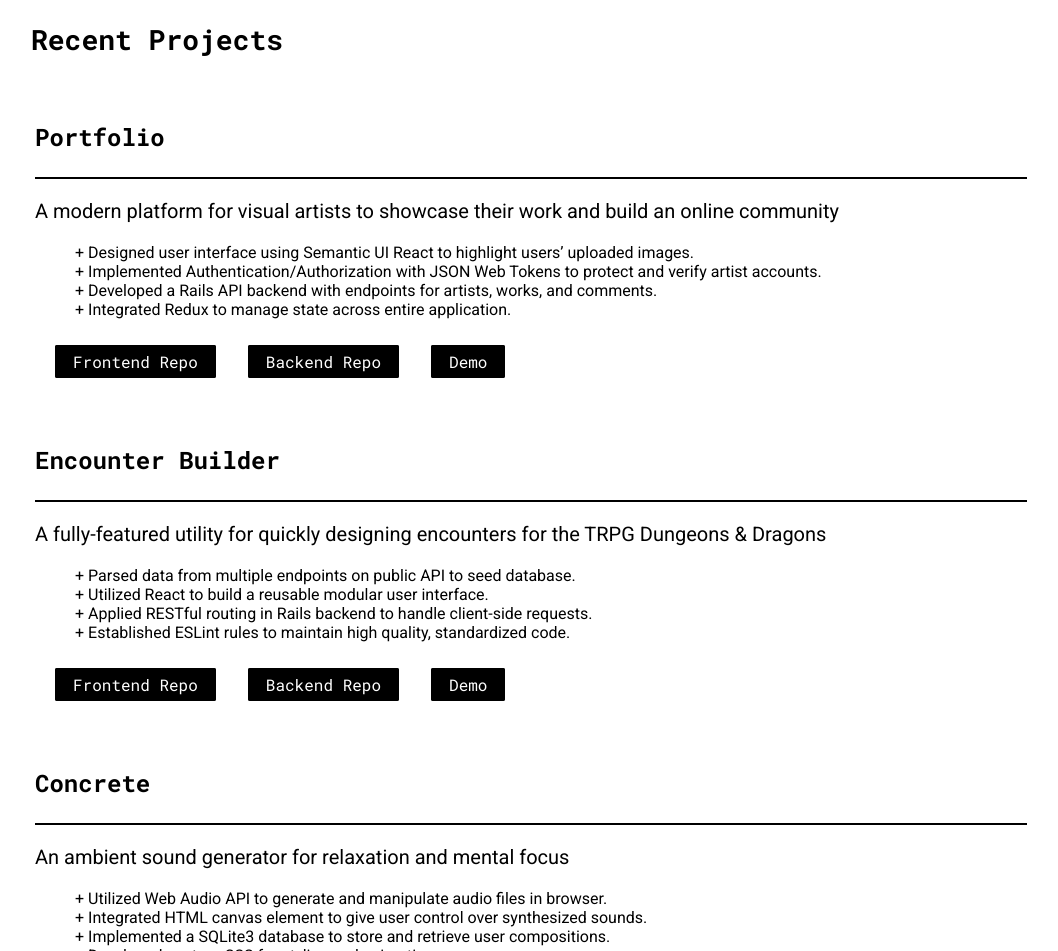
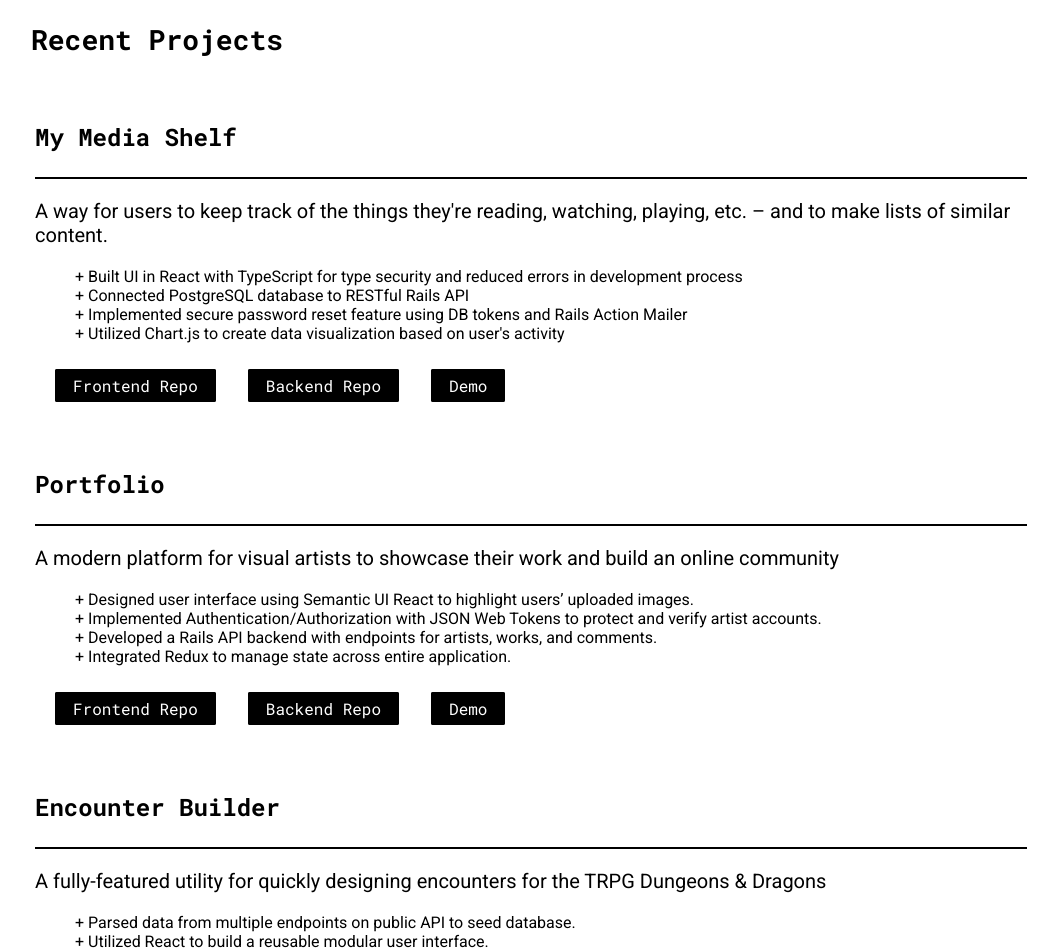
Before and after one commit to digitopolis/mr-portfolio, a Gatsby site: page /experience in a window 1280 px wide. Shown: the part 944-1895 px from the top of the page, without its empty margins (109-1167 px from the left). Built offline with nearby package versions, Linux system fonts and the light colour scheme; Gatsby itself is replaced by a stand-in of ours.

Commit message:
Update project data with my media shelf

```diff
--- a/src/data/projectData.js
+++ b/src/data/projectData.js
@@ -1,4 +1,18 @@
 export const PROJECTS = [
+  {
+    name: "My Media Shelf",
+    shortDescription:
+      "A way for users to keep track of the things they're reading, watching, playing, etc. – and to make lists of similar content.",
+    bulletPoints: [
+      "+ Built UI in React with TypeScript for type security and reduced errors in development process",
+      "+ Connected PostgreSQL database to RESTful Rails API",
+      "+ Implemented secure password reset feature using DB tokens and Rails Action Mailer",
+      "+ Utilized Chart.js to create data visualization based on user's activity",
+    ],
+    frontendRepo: "https://github.com/digitopolis/list-manager-app",
+    backendRepo: "https://github.com/digitopolis/list-manager-api",
+    demoVideo: "https://mm-list-manager-app.herokuapp.com/",
+  },
   {
     name: "Portfolio",
     shortDescription:
```
